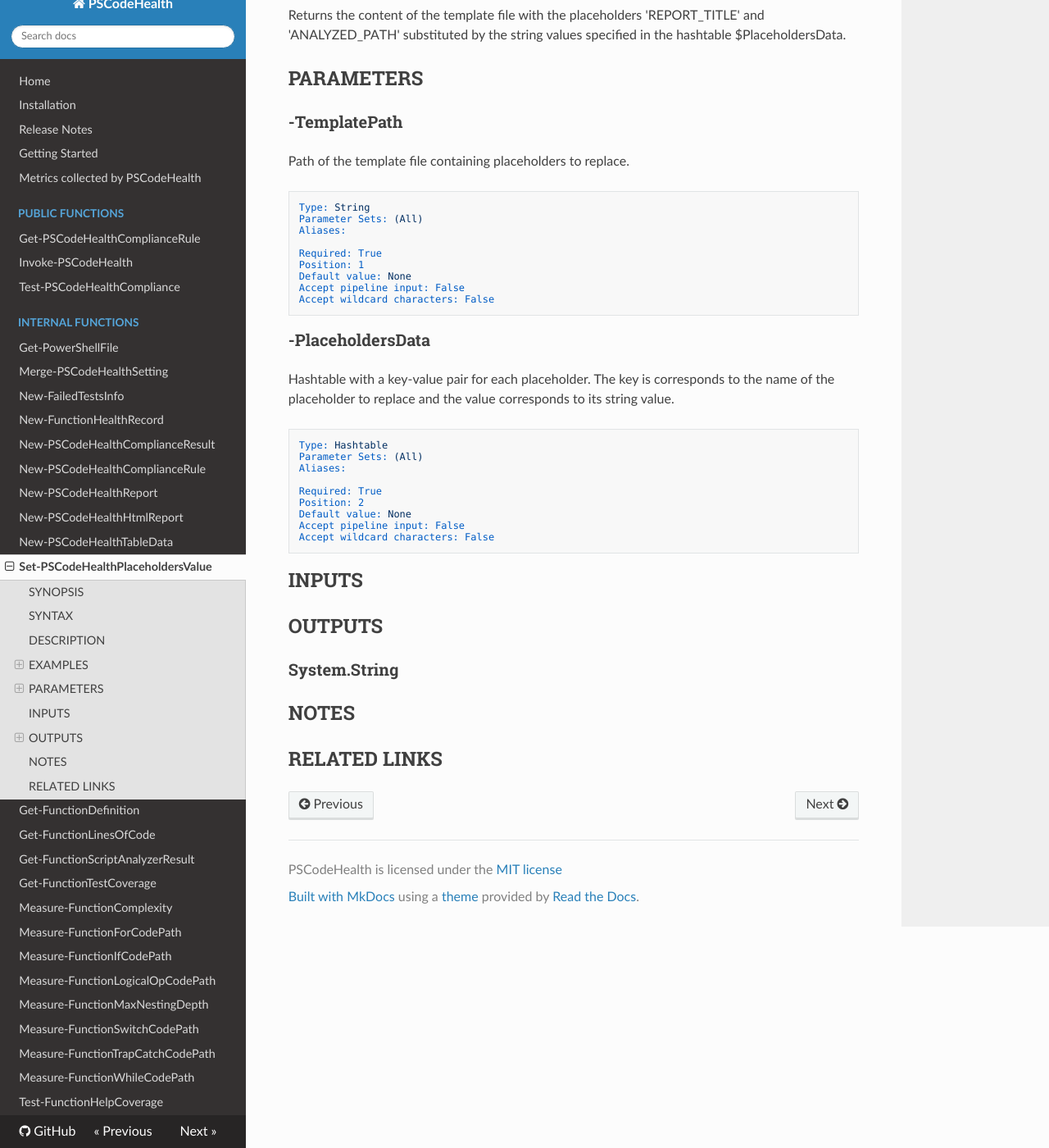
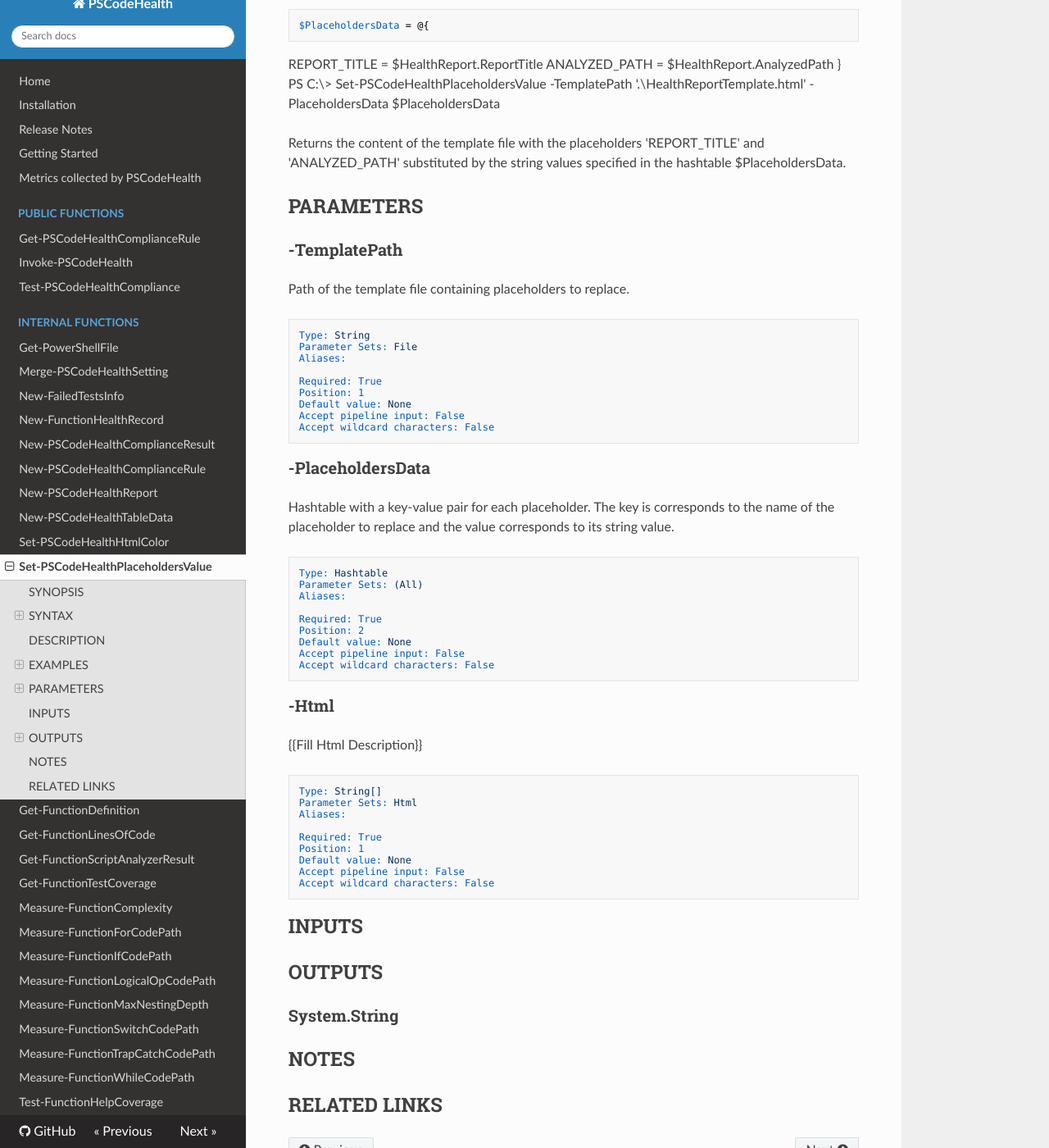
Before and after one commit to MathieuBuisson/PSCodeHealth, an MkDocs documentation site: the page built from docs/InternalFunctions/Set-PSCodeHealthPlaceholdersValue.md, in a window 1280 px wide and 1400 px high, scrolled down 755 px. Shown: the whole window at 82% size. Built offline with MkDocs 1.6.1, drawn with Linux system fonts in a browser that asks for light colours; nearby versions of some CDN libraries; old or Windows-style settings are respelled for this version of MkDocs; some of the changed text lies outside the part shown.

````diff
--- a/docs/InternalFunctions/Set-PSCodeHealthPlaceholdersValue.md
+++ b/docs/InternalFunctions/Set-PSCodeHealthPlaceholdersValue.md
@@ -5,8 +5,14 @@ Replaces Placeholders in template files with their specified value.
 
 ## SYNTAX
 
+### File (Default)
 ```
 Set-PSCodeHealthPlaceholdersValue [-TemplatePath] <String> [-PlaceholdersData] <Hashtable>
+```
+
+### Html
+```
+Set-PSCodeHealthPlaceholdersValue [-PlaceholdersData] <Hashtable> [-Html] <String[]>
 ```
 
 ## DESCRIPTION
@@ -33,7 +39,7 @@ Path of the template file containing placeholders to replace.
 
 ```yaml
 Type: String
-Parameter Sets: (All)
+Parameter Sets: File
 Aliases:
 
 Required: True
@@ -59,6 +65,21 @@ Accept pipeline input: False
 Accept wildcard characters: False
 ```
 
+### -Html
+{{Fill Html Description}}
+
+```yaml
+Type: String[]
+Parameter Sets: Html
+Aliases:
+
+Required: True
+Position: 1
+Default value: None
+Accept pipeline input: False
+Accept wildcard characters: False
+```
+
 ## INPUTS
 
 ## OUTPUTS
--- a/mkdocs.yml
+++ b/mkdocs.yml
@@ -23,8 +23,8 @@ pages:
     - New-PSCodeHealthComplianceResult: InternalFunctions/New-PSCodeHealthComplianceResult.md
     - New-PSCodeHealthComplianceRule: InternalFunctions/New-PSCodeHealthComplianceRule.md
     - New-PSCodeHealthReport: InternalFunctions/New-PSCodeHealthReport.md
-    - New-PSCodeHealthHtmlReport: InternalFunctions/New-PSCodeHealthHtmlReport.md
     - New-PSCodeHealthTableData: InternalFunctions/New-PSCodeHealthTableData.md
+    - Set-PSCodeHealthHtmlColor: InternalFunctions/Set-PSCodeHealthHtmlColor.md
     - Set-PSCodeHealthPlaceholdersValue: InternalFunctions/Set-PSCodeHealthPlaceholdersValue.md
     - Get-FunctionDefinition: InternalFunctions/Get-FunctionDefinition.md
     - Get-FunctionLinesOfCode: InternalFunctions/Get-FunctionLinesOfCode.md
````
Also changed, not shown: docs/InternalFunctions/New-PSCodeHealthHtmlReport.md (deleted, +0 -48 lines), docs/InternalFunctions/Set-PSCodeHealthHtmlColor.md (added, +99 -0 lines), 1 other file.
